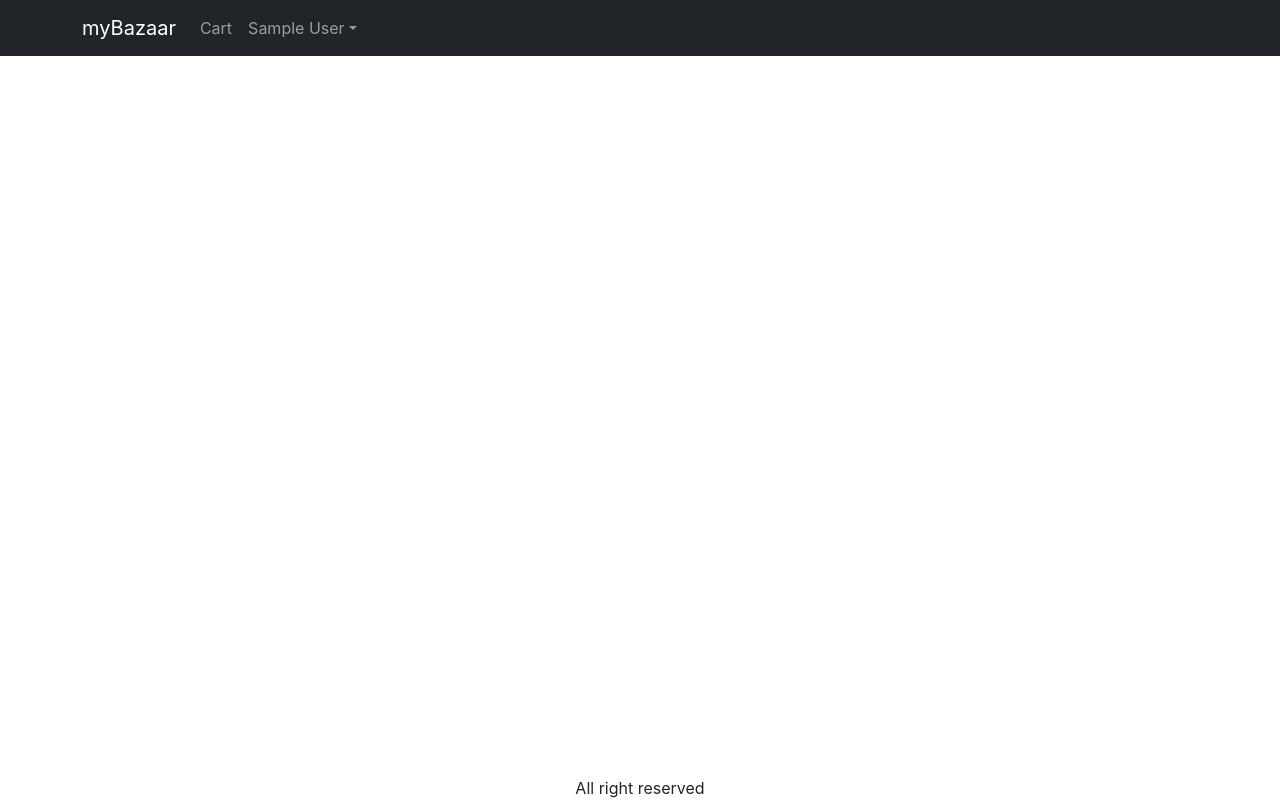
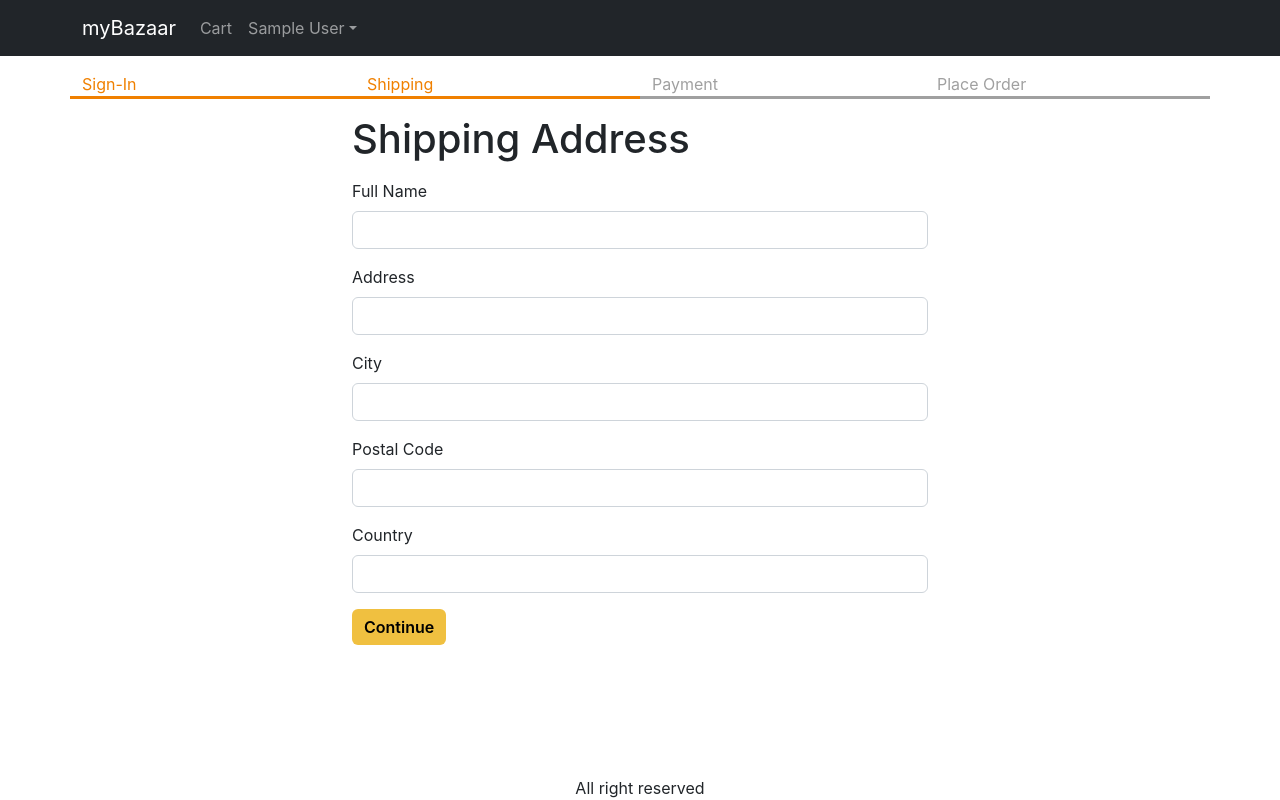
Before and after one commit to X-genius/myBazaar, a React (Create React App) app in the folder client/: page /shipping in a window 1280 px wide. Built offline with nearby package versions, Linux system fonts and the light colour scheme; sample sign-in values are in the browser's storage.

Commit message:
create-shipping-screen

```diff
--- a/client/src/App.js
+++ b/client/src/App.js
@@ -13,6 +13,7 @@ import { useContext } from 'react';
 import CartScreen from './screens/CartScreen';
 import SigninScreen from './screens/SigninScreen';
 import NavDropdown from 'react-bootstrap/NavDropdown';
+import ShippingAddressScreen from './screens/ShippingAddressScreen';
 
 function App() {
   const { state, dispatch: ctxDispatch } = useContext(Store);
@@ -21,6 +22,7 @@ function App() {
   const signOutHandler = () => {
     ctxDispatch({ type: 'USER_SIGNOUT' });
     localStorage.removeItem('userInfo');
+    localStorage.removeItem('shippingAddress');
   };
 
   return (
@@ -79,6 +81,7 @@ function App() {
               <Route path="/product/:slug" element={<ProductScreen />} />
               <Route path="/cart" element={<CartScreen />} />
               <Route path="/signin" element={<SigninScreen />} />
+              <Route path="/shipping" element={<ShippingAddressScreen />} />
               <Route path="/" element={<HomeScreen />} />
             </Routes>
           </Container>
--- a/client/src/Store.js
+++ b/client/src/Store.js
@@ -8,6 +8,9 @@ const initialState = {
     : null,
 
   cart: {
+    shippingAddress: localStorage.getItem('shippingAddress')
+      ? JSON.parse(localStorage.getItem('shippingAddress'))
+      : {},
     cartItems: localStorage.getItem('cartItems')
       ? JSON.parse(localStorage.getItem('cartItems'))
       : [],
@@ -43,8 +46,24 @@ function reducer(state, action) {
     }
 
     case 'USER_SIGNOUT': {
-      return { ...state, userInfo: null };
+      return {
+        ...state,
+        userInfo: null,
+        cart: {
+          cartItems: [],
+          shippingAddress: {},
+        },
+      };
     }
+
+    case 'SAVE_SHIPPING_ADDRESS':
+      return {
+        ...state,
+        cart: {
+          ...state.cart,
+          shippingAddress: action.payload,
+        },
+      };
 
     default:
       return state;
--- /dev/null
+++ b/client/src/components/CheckoutSteps.js
@@ -0,0 +1,14 @@
+import React from 'react';
+import Row from 'react-bootstrap/Row';
+import Col from 'react-bootstrap/Col';
+
+export default function CheckoutSteps(props) {
+  return (
+    <Row className="checkout-steps">
+      <Col className={props.step1 ? 'active' : ''}>Sign-In</Col>
+      <Col className={props.step2 ? 'active' : ''}>Shipping</Col>
+      <Col className={props.step3 ? 'active' : ''}>Payment</Col>
+      <Col className={props.step4 ? 'active' : ''}>Place Order</Col>
+    </Row>
+  );
+}
--- a/client/src/index.css
+++ b/client/src/index.css
@@ -53,3 +53,12 @@ main {
 .small-container {
   max-width: 600px;
 }
+
+.checkout-steps > div {
+  border-bottom: 0.2rem solid #a0a0a0;
+  color: #a0a0a0;
+}
+.checkout-steps > div.active {
+  border-bottom: 0.2rem solid #f08000;
+  color: #f08000;
+}
--- /dev/null
+++ b/client/src/screens/ShippingAddressScreen.js
@@ -0,0 +1,126 @@
+import React, { useContext, useEffect, useState } from 'react';
+import Form from 'react-bootstrap/Form';
+import { Helmet } from 'react-helmet-async';
+import Button from 'react-bootstrap/Button';
+import { Store } from '../Store';
+import { useNavigate } from 'react-router-dom';
+import CheckoutSteps from '../components/CheckoutSteps';
+
+function ShippingAddressScreen() {
+  const navigate = useNavigate();
+
+  const { state, dispatch: ctxDispatch } = useContext(Store);
+
+  const {
+    userInfo,
+    cart: { shippingAddress },
+  } = state;
+
+  const [fullName, setFullName] = useState(shippingAddress.fullName || '');
+  const [address, setAddress] = useState(shippingAddress.address || '');
+  const [city, setCity] = useState(shippingAddress.city || '');
+  const [postalCode, setPostalCode] = useState(
+    shippingAddress.postalCode || ''
+  );
+  const [country, setCountry] = useState(shippingAddress.country || '');
+
+  useEffect(() => {
+    if (!userInfo) {
+      navigate('/signin?redirect=/shipping');
+    }
+  }, [userInfo, navigate]);
+
+  const submitHandler = (e) => {
+    e.preventDefault();
+    ctxDispatch({
+      type: 'SAVE_SHIPPING_ADDRESS',
+      payload: {
+        fullName,
+        address,
+        city,
+        postalCode,
+        country,
+      },
+    });
+
+    localStorage.setItem(
+      'shippingAddress',
+      JSON.stringify({
+        fullName,
+        address,
+        city,
+        postalCode,
+        country,
+      })
+    );
+
+    navigate('/payment');
+  };
+
+  return (
+    <div>
+      <Helmet>Shipping Address</Helmet>
+
+      <CheckoutSteps step1 step2></CheckoutSteps>
+
+      <div className="container small-container">
+        <h1 className="my-3">Shipping Address</h1>
+
+        <Form onSubmit={submitHandler}>
+          <Form.Group className="mb-3" controlId="fullName">
+            <Form.Label>Full Name</Form.Label>
+            <Form.Control
+              value={fullName}
+              onChange={(e) => setFullName(e.target.value)}
+              required
+            />
+          </Form.Group>
+
+          <Form.Group className="mb-3" controlId="address">
+            <Form.Label>Address</Form.Label>
+            <Form.Control
+              value={address}
+              onChange={(e) => setAddress(e.target.value)}
+              required
+            />
+          </Form.Group>
+
+          <Form.Group className="mb-3" controlId="city">
+            <Form.Label>City</Form.Label>
+            <Form.Control
+              value={city}
+              onChange={(e) => setCity(e.target.value)}
+              required
+            />
+          </Form.Group>
+
+          <Form.Group className="mb-3" controlId="postalCode">
+            <Form.Label>Postal Code</Form.Label>
+            <Form.Control
+              value={postalCode}
+              onChange={(e) => setPostalCode(e.target.value)}
+              required
+            />
+          </Form.Group>
+
+          <Form.Group className="mb-3" controlId="country">
+            <Form.Label>Country</Form.Label>
+            <Form.Control
+              value={country}
+              onChange={(e) => setCountry(e.target.value)}
+              required
+            />
+          </Form.Group>
+
+          <div className="mb-3">
+            <Button variant="primary" type="submit">
+              Continue
+            </Button>
+          </div>
+        </Form>
+      </div>
+    </div>
+  );
+}
+
+export default ShippingAddressScreen;
```
Also changed, not shown: 1 other file (tests, documents, lock files or other folders).
